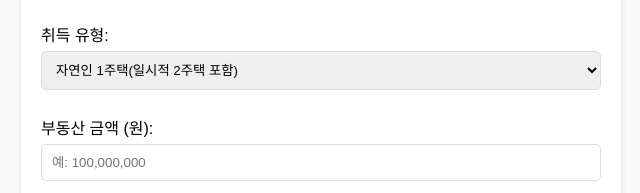
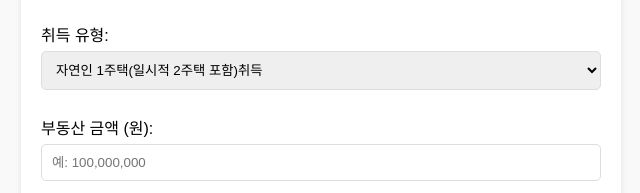
Before and after one commit to clubmbusan/test4-1, a plain HTML site: page index.html in a window 1280 px wide. Shown: the part 509-702 px from the top of the page, 319-959 px from the left. Drawn offline with Linux system fonts and the light colour scheme.

Commit message:
Update index.html

```diff
--- a/index.html
+++ b/index.html
@@ -50,10 +50,10 @@
           <!-- 취득 유형 드롭다운 (2주택, 3주택, 4주택, 법인) -->
           <label for="acquisitionType">취득 유형:</label>
           <select id="acquisitionType">
-            <option value="oneHouse">자연인 1주택(일시적 2주택 포함)</option>
-            <option value="twoHouse">자연인 2주택</option>
-            <option value="threeHouse">자연인 3주택</option>
-            <option value="fourHouse">자연인 4주택</option>
+            <option value="oneHouse">자연인 1주택(일시적 2주택 포함)취득</option>
+            <option value="twoHouse">자연인 2주택 취득</option>
+            <option value="threeHouse">자연인 3주택 취득</option>
+            <option value="fourHouse">자연인 4주택 취득</option>
             <option value="nonProfitCorporate">비영리 법인 취득</option>
             <option value="forProfitCorporate">영리 법인 취득</option>
           </select>
```
